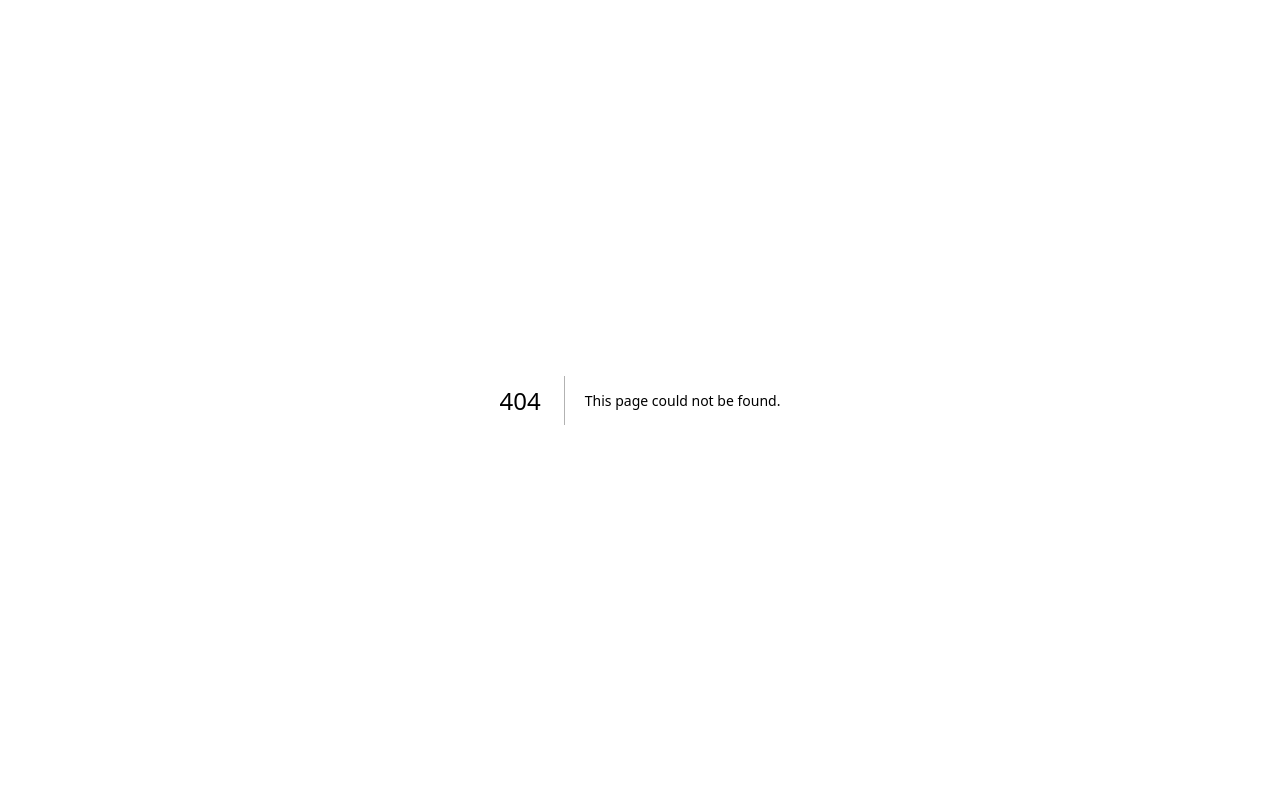
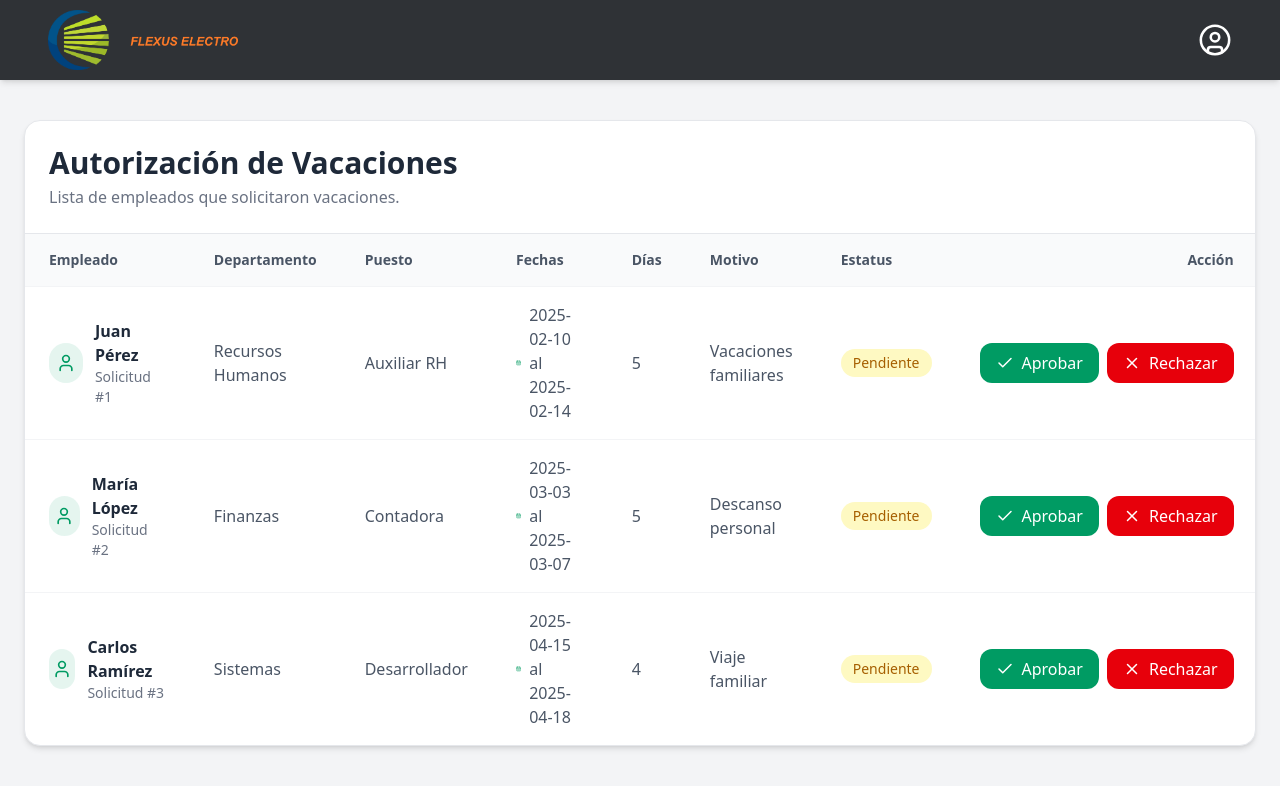
Before and after one commit to flexuselectromecanica01-netizen/rhquiosco, a Next.js app: page /supervisor/autorizacion-vacaciones in a window 1280 px wide. Before the commit this address had no page. Shown: the top 800 px of the page. Built offline with nearby package versions, Linux system fonts and the light colour scheme.

Commit message:
27/04/2026

```diff
--- a/app/(main)/layout.tsx
+++ b/app/(main)/layout.tsx
@@ -14,7 +14,6 @@ export default function MainLayout({
       <main className="flex-1">
         {children}
       </main>
-
       <Footer />
     </div>
   );
--- /dev/null
+++ b/app/(main)/supervisor/autorizacion-vacaciones/page.tsx
@@ -0,0 +1,165 @@
+import { Check, X, User, CalendarDays } from "lucide-react";
+
+export default function AutorizacionVacaciones() {
+  const solicitudes = [
+    {
+      id: 1,
+      empleado: "Juan Pérez",
+      departamento: "Recursos Humanos",
+      puesto: "Auxiliar RH",
+      fechaInicio: "2025-02-10",
+      fechaFin: "2025-02-14",
+      diasSolicitados: 5,
+      motivo: "Vacaciones familiares",
+      estatus: "Pendiente",
+    },
+    {
+      id: 2,
+      empleado: "María López",
+      departamento: "Finanzas",
+      puesto: "Contadora",
+      fechaInicio: "2025-03-03",
+      fechaFin: "2025-03-07",
+      diasSolicitados: 5,
+      motivo: "Descanso personal",
+      estatus: "Pendiente",
+    },
+    {
+      id: 3,
+      empleado: "Carlos Ramírez",
+      departamento: "Sistemas",
+      puesto: "Desarrollador",
+      fechaInicio: "2025-04-15",
+      fechaFin: "2025-04-18",
+      diasSolicitados: 4,
+      motivo: "Viaje familiar",
+      estatus: "Pendiente",
+    },
+  ];
+
+  return (
+    <main className="bg-gray-100 px-6 py-10">
+      <section className="max-w-7xl mx-auto bg-white rounded-2xl shadow-md border border-gray-200 overflow-hidden">
+        <div className="p-6 border-b border-gray-200">
+          <h1 className="text-3xl font-bold text-gray-800">
+            Autorización de Vacaciones
+          </h1>
+
+          <p className="text-gray-500 mt-1">
+            Lista de empleados que solicitaron vacaciones.
+          </p>
+        </div>
+
+        <div className="overflow-x-auto">
+          <table className="w-full text-left">
+            <thead className="bg-gray-50">
+              <tr>
+                <th className="px-6 py-4 text-sm font-semibold text-gray-600">
+                  Empleado
+                </th>
+                <th className="px-6 py-4 text-sm font-semibold text-gray-600">
+                  Departamento
+                </th>
+                <th className="px-6 py-4 text-sm font-semibold text-gray-600">
+                  Puesto
+                </th>
+                <th className="px-6 py-4 text-sm font-semibold text-gray-600">
+                  Fechas
+                </th>
+                <th className="px-6 py-4 text-sm font-semibold text-gray-600">
+                  Días
+                </th>
+                <th className="px-6 py-4 text-sm font-semibold text-gray-600">
+                  Motivo
+                </th>
+                <th className="px-6 py-4 text-sm font-semibold text-gray-600">
+                  Estatus
+                </th>
+                <th className="px-6 py-4 text-sm font-semibold text-gray-600 text-right">
+                  Acción
+                </th>
+              </tr>
+            </thead>
+
+            <tbody>
+              {solicitudes.map((solicitud) => (
+                <tr
+                  key={solicitud.id}
+                  className="border-t border-gray-100 hover:bg-gray-50"
+                >
+                  <td className="px-6 py-4">
+                    <div className="flex items-center gap-3">
+                      <div className="w-10 h-10 rounded-full bg-[#009b63]/10 text-[#009b63] flex items-center justify-center">
+                        <User size={20} />
+                      </div>
+
+                      <div>
+                        <p className="font-semibold text-gray-800">
+                          {solicitud.empleado}
+                        </p>
+                        <p className="text-sm text-gray-500">
+                          Solicitud #{solicitud.id}
+                        </p>
+                      </div>
+                    </div>
+                  </td>
+
+                  <td className="px-6 py-4 text-gray-600">
+                    {solicitud.departamento}
+                  </td>
+
+                  <td className="px-6 py-4 text-gray-600">
+                    {solicitud.puesto}
+                  </td>
+
+                  <td className="px-6 py-4 text-gray-600">
+                    <div className="flex items-center gap-2">
+                      <CalendarDays size={18} className="text-[#009b63]" />
+                      <span>
+                        {solicitud.fechaInicio} al {solicitud.fechaFin}
+                      </span>
+                    </div>
+                  </td>
+
+                  <td className="px-6 py-4 text-gray-600">
+                    {solicitud.diasSolicitados}
+                  </td>
+
+                  <td className="px-6 py-4 text-gray-600">
+                    {solicitud.motivo}
+                  </td>
+
+                  <td className="px-6 py-4">
+                    <span className="inline-flex px-3 py-1 rounded-full text-sm font-medium bg-yellow-100 text-yellow-700">
+                      {solicitud.estatus}
+                    </span>
+                  </td>
+
+                  <td className="px-6 py-4">
+                    <div className="flex justify-end gap-2">
+                      <button
+                        type="button"
+                        className="inline-flex items-center gap-2 bg-[#009b63] text-white px-4 py-2 rounded-xl hover:bg-[#007f52] transition"
+                      >
+                        <Check size={18} />
+                        Aprobar
+                      </button>
+
+                      <button
+                        type="button"
+                        className="inline-flex items-center gap-2 bg-red-600 text-white px-4 py-2 rounded-xl hover:bg-red-700 transition"
+                      >
+                        <X size={18} />
+                        Rechazar
+                      </button>
+                    </div>
+                  </td>
+                </tr>
+              ))}
+            </tbody>
+          </table>
+        </div>
+      </section>
+    </main>
+  );
+}
--- /dev/null
+++ b/app/(main)/supervisor/page.tsx
@@ -0,0 +1,29 @@
+import Link from "next/link";
+import { CalendarCheck } from "lucide-react";
+
+export default function Supervisor() {
+  return (
+    <main className="bg-gray-100 px-6 py-10">
+      <section className="max-w-4xl mx-auto">
+        <h1 className="text-3xl font-bold text-gray-800 mb-8">
+          Supervisor
+        </h1>
+
+        <Link
+          href="/supervisor/autorizacion-vacaciones"
+          className="bg-white rounded-2xl shadow-md hover:shadow-lg transition p-8 flex flex-col items-center justify-center text-center border border-gray-200 hover:border-[#009b63] group max-w-sm"
+        >
+          <CalendarCheck
+            size={48}
+            className="text-[#009b63] mb-4 group-hover:scale-110 transition"
+            strokeWidth={1.8}
+          />
+
+          <span className="text-xl font-semibold text-gray-800">
+            Autorización de Vacaciones
+          </span>
+        </Link>
+      </section>
+    </main>
+  );
+}
--- a/app/(main)/vacaciones/page.tsx
+++ b/app/(main)/vacaciones/page.tsx
@@ -161,6 +161,7 @@ export default function Vacaciones() {
           </div>
         </div>
       )}
+
     </section>
   );
 }
--- a/app/components/Footer.tsx
+++ b/app/components/Footer.tsx
@@ -90,6 +90,9 @@ export default function Footer(){
         </div>
 
         {/* FOOTER FINAL */}
+        <p className="mt-6 text-sm text-gray-500 text-center bg-white border border-gray-200 rounded-xl px-4 py-3 shadow-sm">
+            Este sitio es informativo. Para cualquier error, duda o aclaración favor de consultar con RH.
+        </p>
         <footer className="bg-[#111111] text-white py-8">
           <div className="text-center text-sm">
             © Copyright{" "}
--- a/app/components/Header.tsx
+++ b/app/components/Header.tsx
@@ -38,10 +38,10 @@ export default function Header() {
             <div className="absolute right-0 mt-3 w-56 bg-white rounded-lg shadow-xl border border-gray-200 overflow-hidden z-50">
               <div className="px-4 py-3 border-b">
                 <p className="text-sm font-semibold text-gray-800">
-                  Usuario
+                  No: 1416
                 </p>
                 <p className="text-xs text-gray-500">
-                  usuario@flexus.com
+                  Juan Diego Trejo Sandoval
                 </p>
               </div>
 
```
